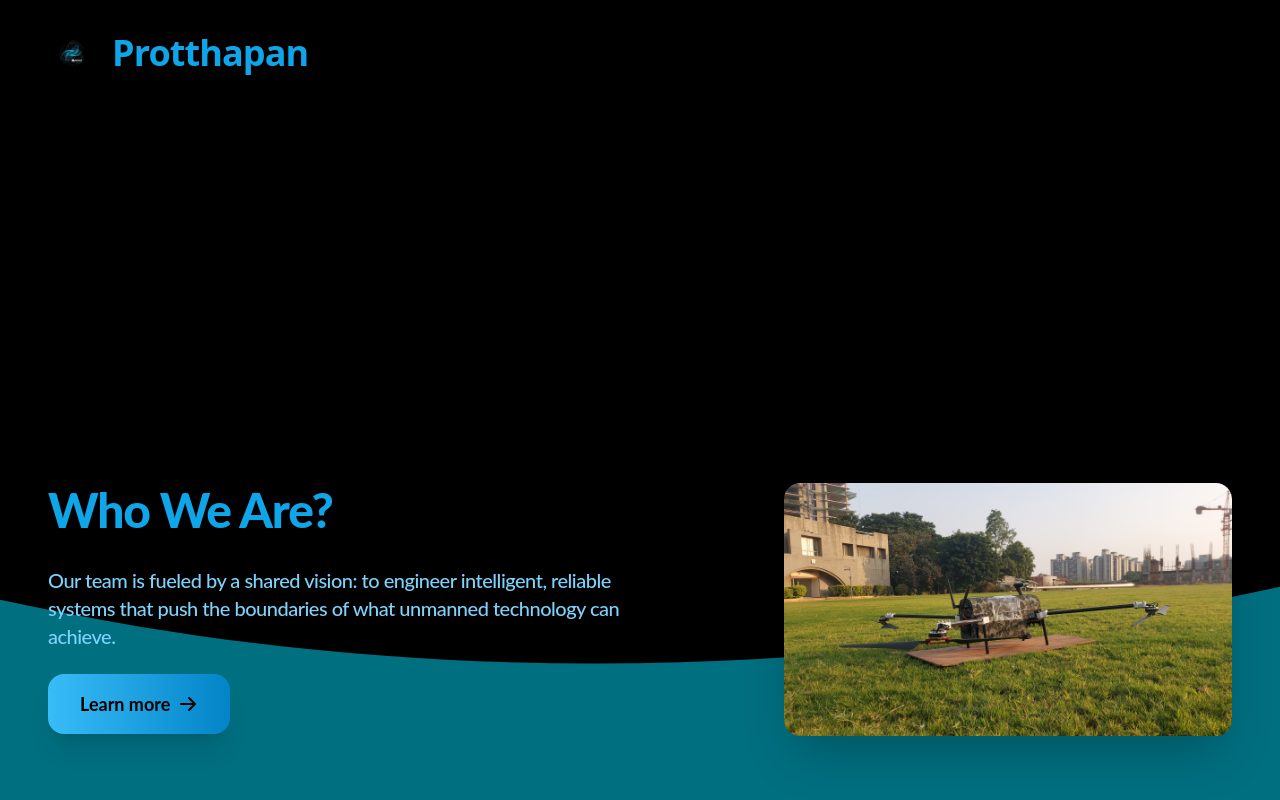
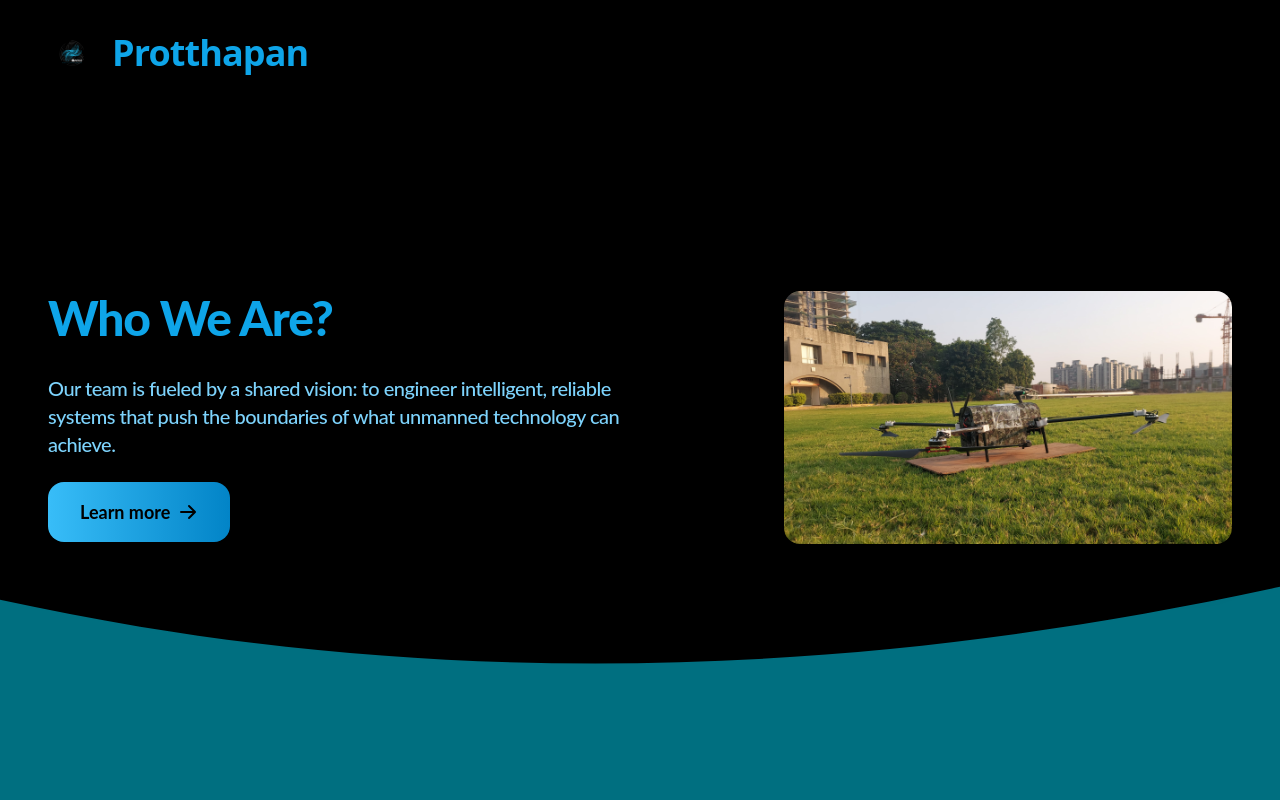
Before and after one commit to ProtthapanTechnologies/Protthapan, a React (Create React App) app: page /#/ in a window 1280 px wide. Shown: the top 800 px of the page. Built offline with nearby package versions, Linux system fonts and the light colour scheme.

Commit message:
corrected the hero image error

```diff
--- a/src/components/Hero.js
+++ b/src/components/Hero.js
@@ -10,7 +10,7 @@ const Hero = () => {
                 <div>
                     <NavBar />
                 </div>
-                <div className="container mx-auto flex flex-col-reverse lg:flex-row items-center justify-between px-4 md:px-12 py-16 animate-fadeInUp">
+                <div className="container mx-auto flex flex-col-reverse lg:flex-row items-center justify-between px-4 md:px-12 py-64 animate-fadeInUp">
                     <div className="lg:w-1/2 flex flex-col justify-center items-center lg:items-start text-center lg:text-left space-y-6 animate-fadeInUp">
                         <h1 className="mb-2 md:text-5xl text-3xl font-extrabold tracking-tight animate-fadeInUp">
                             Who We Are?
```
